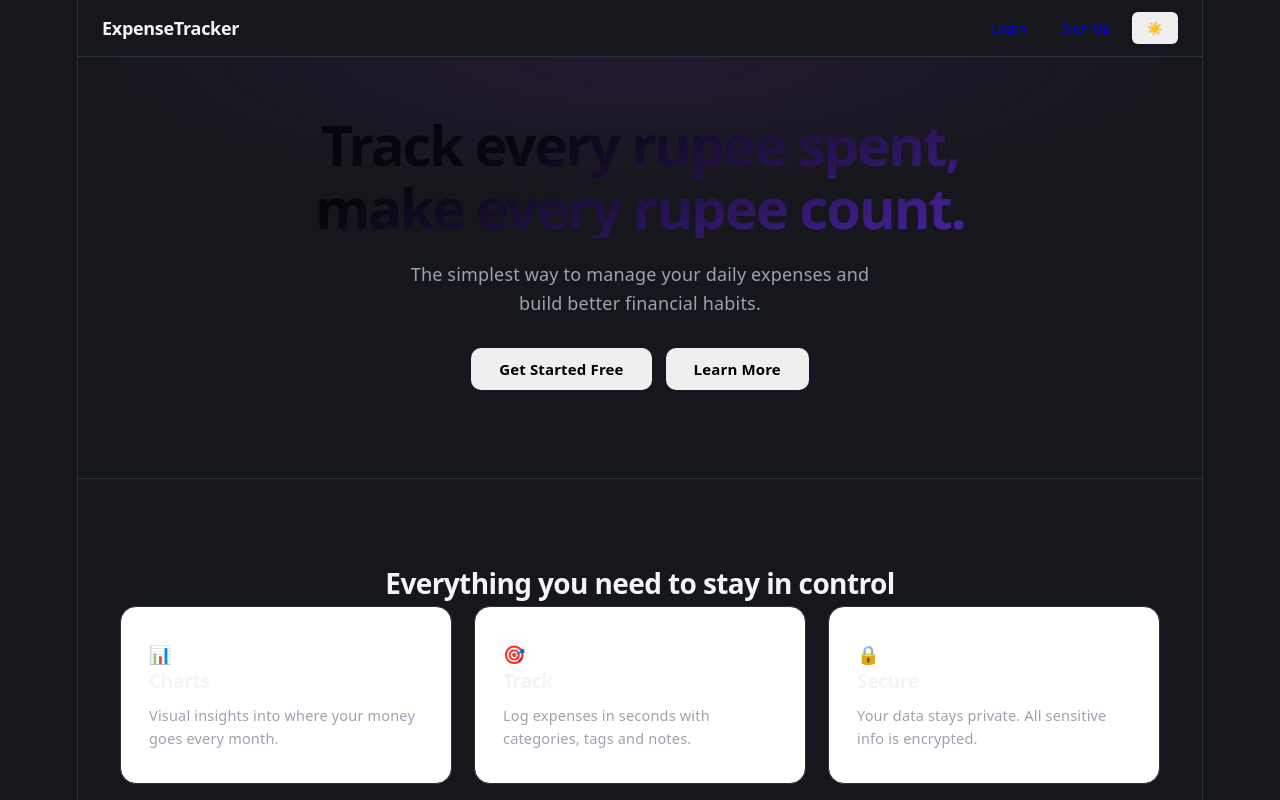
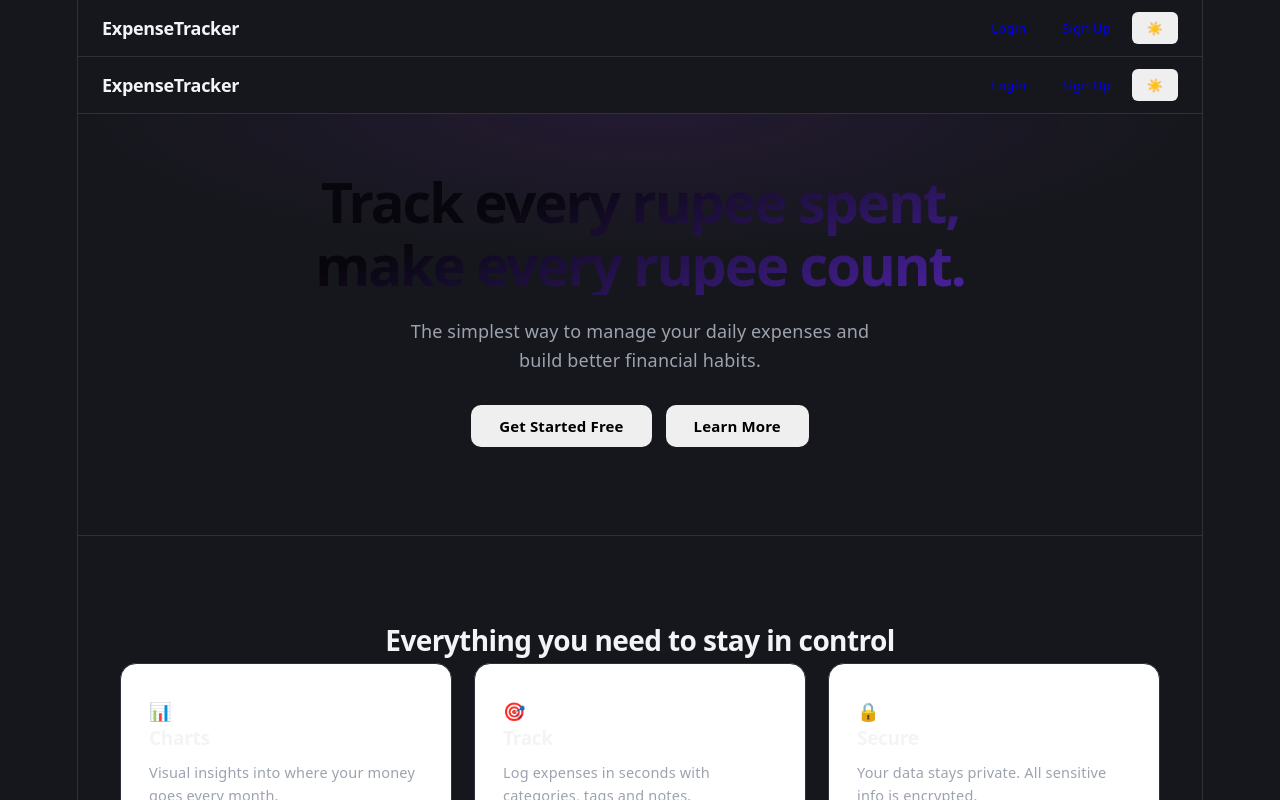
Before and after one commit to Imkrishna67/Expense_Tracking, a React (Vite) app: page / in a window 1280 px wide. Shown: the top 800 px of the page. Built offline with nearby package versions, Linux system fonts and the light colour scheme.

Commit message:
fix navbar rendering

```diff
--- a/src/components/PagesWrapper.jsx
+++ b/src/components/PagesWrapper.jsx
@@ -1,7 +1,17 @@
+import Navbar from './Navbar'
+
 export default function PagesWrapper({ children }) {
-  return <div className="pages-wrapper">{children}</div>
+  return (
+    <div className="pages-wrapper">
+      {children}
+    </div>
+  )
 }
 
 export function Header() {
-  return <header className="app-header"></header>
+  return (
+    <header className="app-header">
+      <Navbar />
+    </header>
+  )
 }
```
